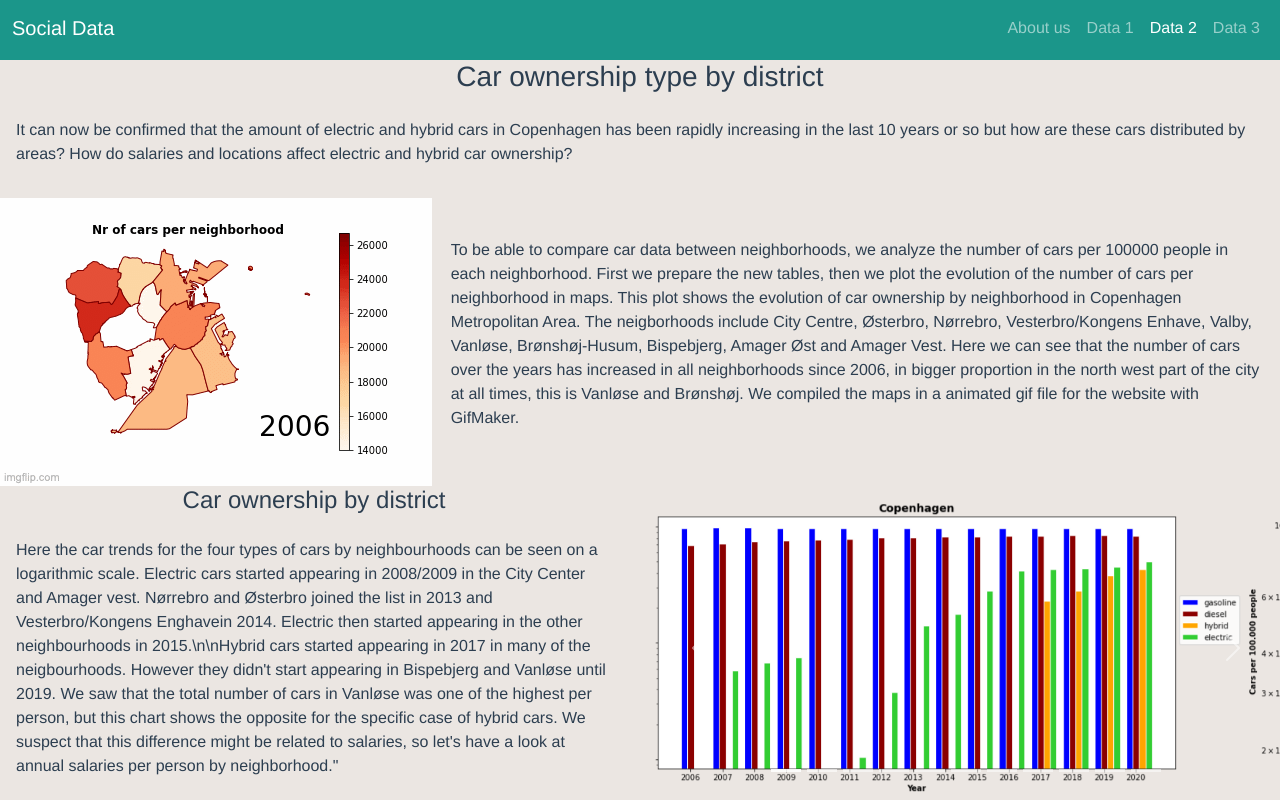
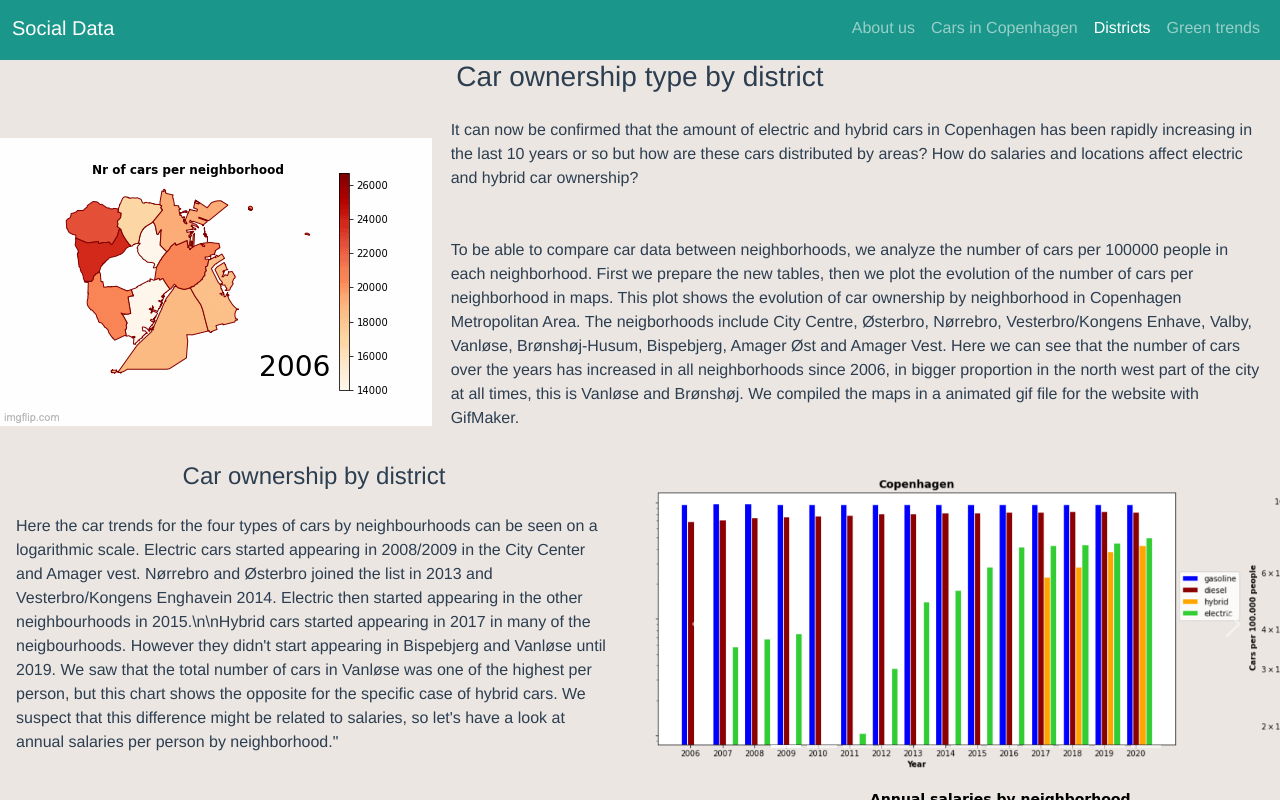
Before and after one commit to jonagusth/socialDataWebApp, a Vue app: page /second in a window 1280 px wide. Shown: the top 800 px of the page. Built offline with nearby package versions, Linux system fonts and the light colour scheme.

Commit message:
fix footer buttons

```diff
--- a/src/components/Footer.vue
+++ b/src/components/Footer.vue
@@ -23,11 +23,11 @@ export default {
     methods: {
     greet: function () {
       if (this.$route.name == "first" || this.$route.name == "home") {
-        router.push("second");
+        router.push("second").then(() => window.scrollTo(0, 0));
       } else if (this.$route.name == "second") {
-        router.push("third");
+        router.push("third").then(() => window.scrollTo(0, 0));
       } else if (this.$route.name == "third") {
-        router.push("first");
+        router.push("first").then(() => window.scrollTo(0, 0));
       }
     },
   },
--- a/src/components/Menu.vue
+++ b/src/components/Menu.vue
@@ -3,7 +3,7 @@
     <!-- <p>this is a meny</p> -->
     <nav class="navbar navbar-expand-lg navbar-dark">
       <div class="container-fluid">
-        <a class="navbar-brand" href="#">Social Data</a>
+        <a class="navbar-brand" href="first">Social Data</a>
         <button
           class="navbar-toggler"
           type="button"
@@ -21,13 +21,13 @@
               <a class="nav-link" href="about" v-bind:class="{ active: isActive('about') }">About us</a>
             </li>
             <li class="nav-item">
-              <a class="nav-link" href="first" v-bind:class="{ active: isActive('first') }">Data 1</a>
+              <a class="nav-link" href="first" v-bind:class="{ active: isActive('first') }">Cars in Copenhagen</a>
             </li>
                         <li class="nav-item">
-              <a class="nav-link" href="second" v-bind:class="{ active: isActive('second') }">Data 2</a>
+              <a class="nav-link" href="second" v-bind:class="{ active: isActive('second') }">Districts</a>
             </li>
                         <li class="nav-item">
-              <a class="nav-link" href="third" v-bind:class="{ active: isActive('third') }">Data 3</a>
+              <a class="nav-link" href="third" v-bind:class="{ active: isActive('third') }">Green trends</a>
             </li>
           </ul>
         </div>
--- a/src/components/SecondPage.vue
+++ b/src/components/SecondPage.vue
@@ -4,20 +4,19 @@
       <div class="col-md-12">
         <h3>Car ownership type by district</h3>
       </div>
-      <div class="col-md-12">
-        <p class="text-start p-3">
-          It can now be confirmed that the amount of electric and hybrid cars in
-          Copenhagen has been rapidly increasing in the last 10 years or so but
-          how are these cars distributed by areas? How do salaries and locations
-          affect electric and hybrid car ownership?
-        </p>
-      </div>
+
     </div>
     <div class="row align-items-center">
       <div class="col-md-4">
         <img src="../assets/CopenhagenMap.gif" />
       </div>
       <div class="col-md-8">
+          <p class="text-start p-3">
+          It can now be confirmed that the amount of electric and hybrid cars in
+          Copenhagen has been rapidly increasing in the last 10 years or so but
+          how are these cars distributed by areas? How do salaries and locations
+          affect electric and hybrid car ownership?
+        </p>
         <p class="text-start p-3">
           To be able to compare car data between neighborhoods, we analyze the
           number of cars per 100000 people in each neighborhood. First we
```
